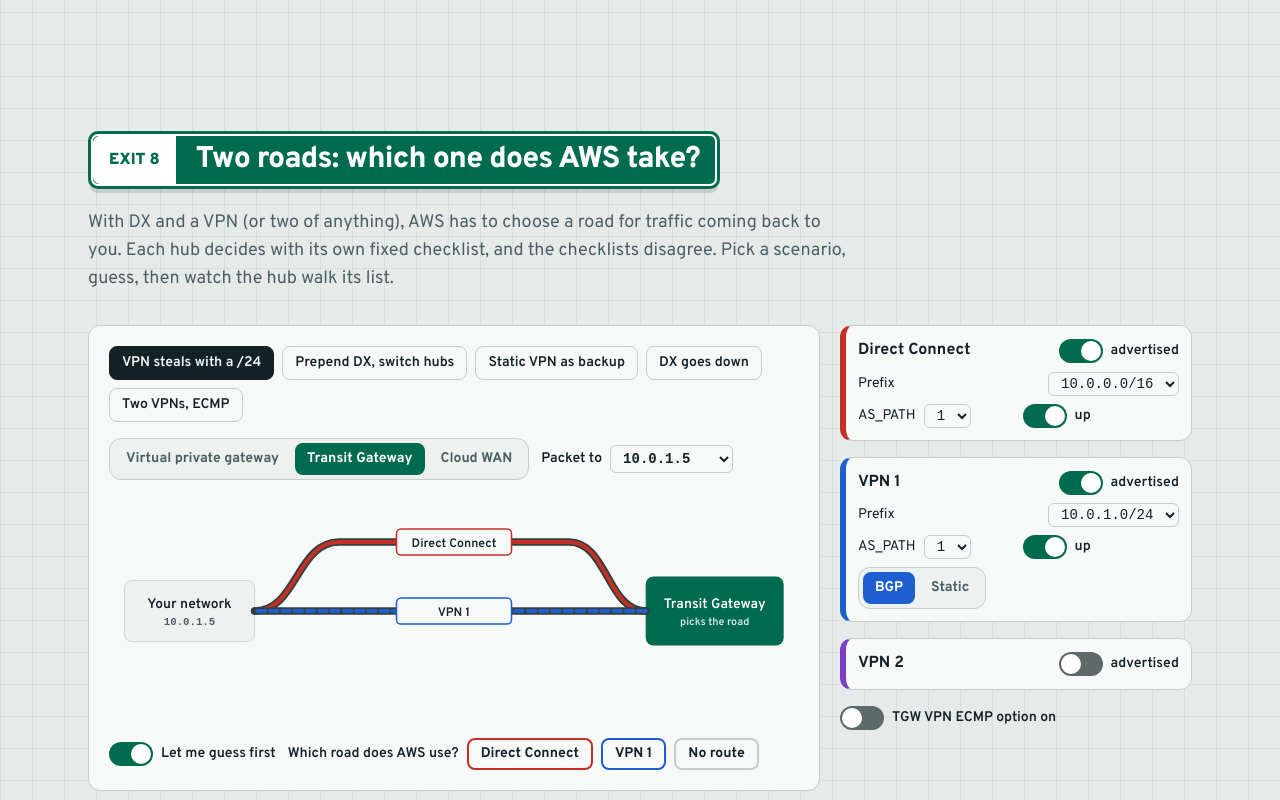
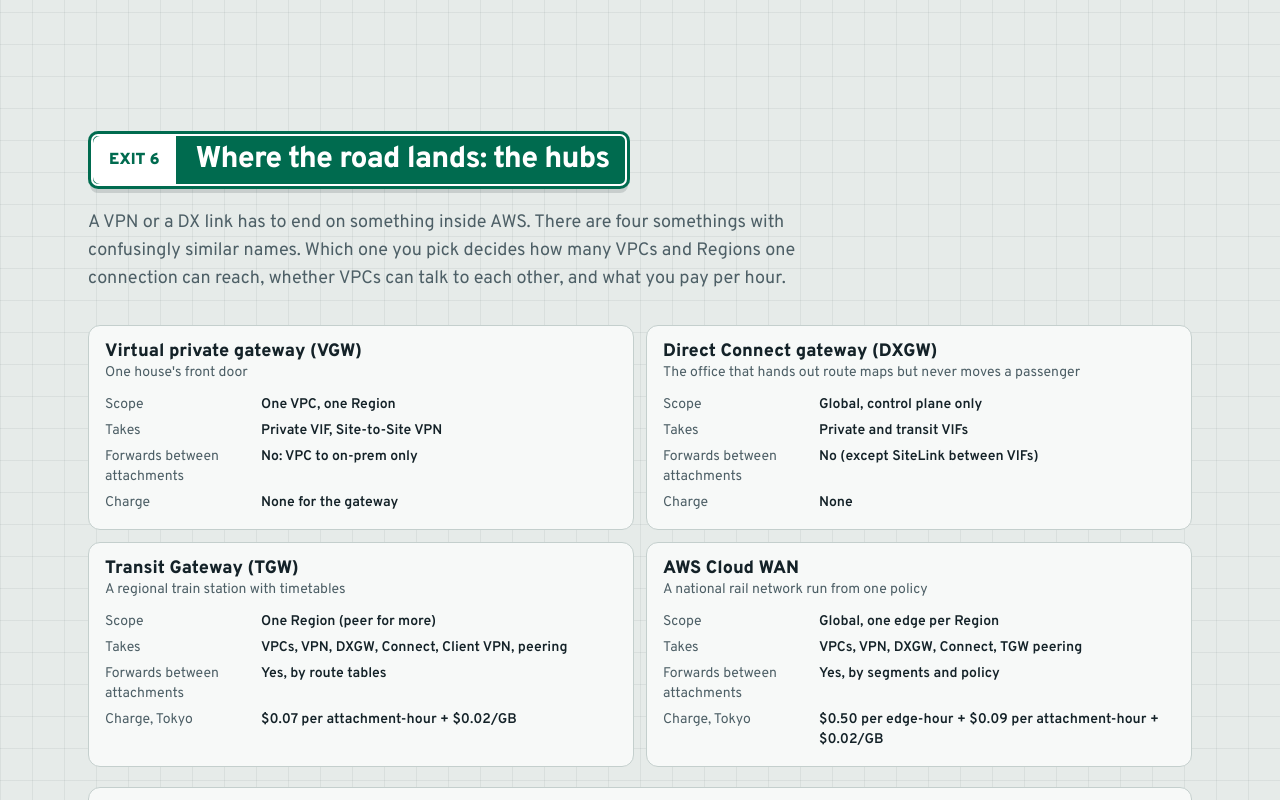
Before and after one commit to 0-draft/on-ramp, a React (Vite) app: page / in a window 1280 px wide. Shown: the part 6900-7700 px from the top of the page. Built offline with nearby package versions, Linux system fonts and the light colour scheme; a web font is replaced by a local one.

Commit message:
feat: wire hubs and SD-WAN sections

```diff
--- a/src/app/App.tsx
+++ b/src/app/App.tsx
@@ -3,6 +3,8 @@
 import { Hero } from "@/features/hero/Hero";
 import { InternetSection } from "@/features/internet/InternetSection";
 import { VpnSection } from "@/features/vpn/VpnSection";
+import { HubsSection } from "@/features/hubs/HubsSection";
+import { SdwanSection } from "@/features/sdwan/SdwanSection";
 import { RoutingSection } from "@/features/routing/RoutingSection";
 import { PrivateSection } from "@/features/private/PrivateSection";
 import { DnsSection } from "@/features/dns/DnsSection";
@@ -25,6 +27,8 @@
         <Hero />
         <InternetSection />
         <VpnSection />
+        <HubsSection />
+        <SdwanSection />
         <RoutingSection />
         <PrivateSection />
         <DnsSection />
```
